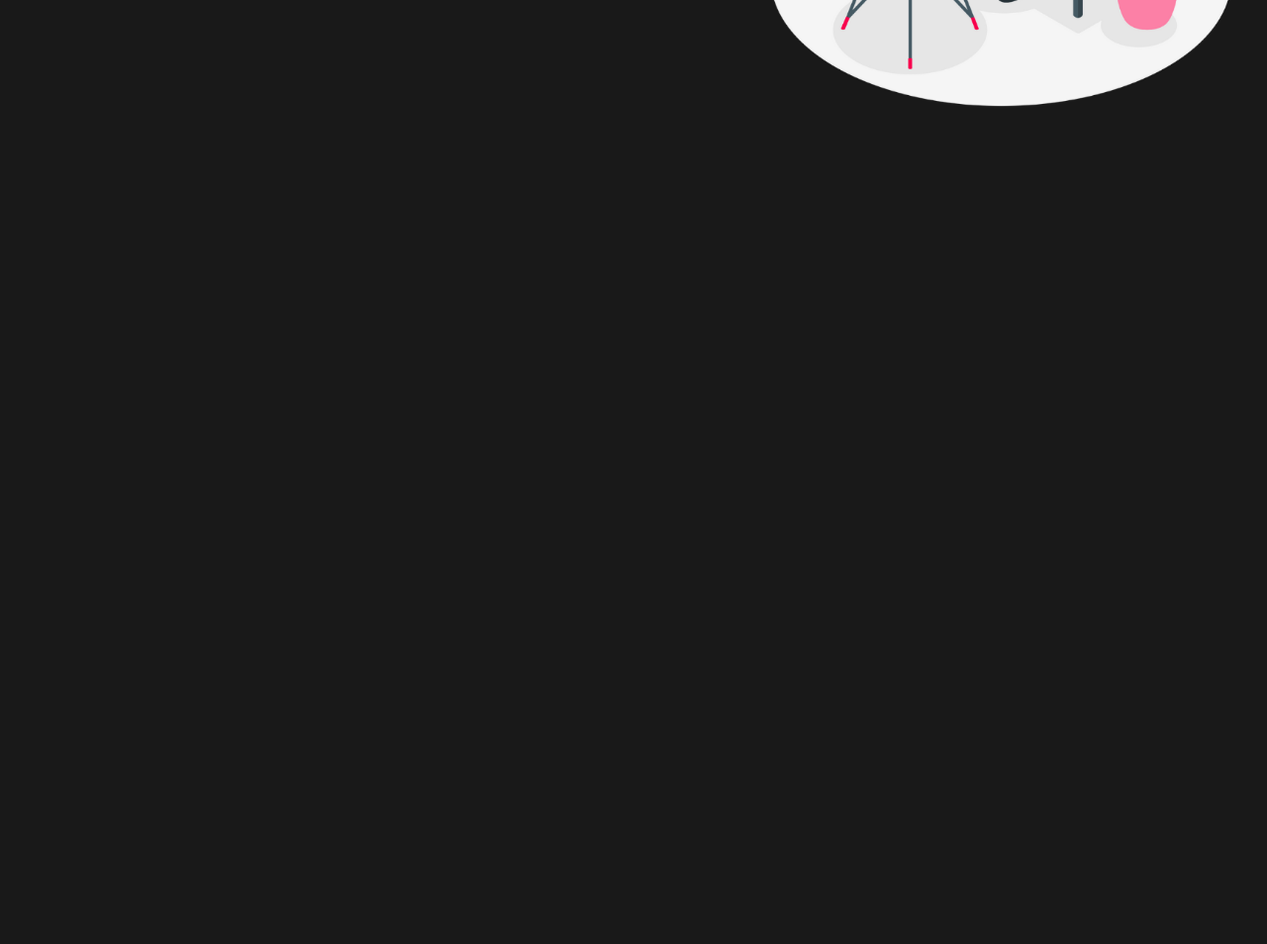
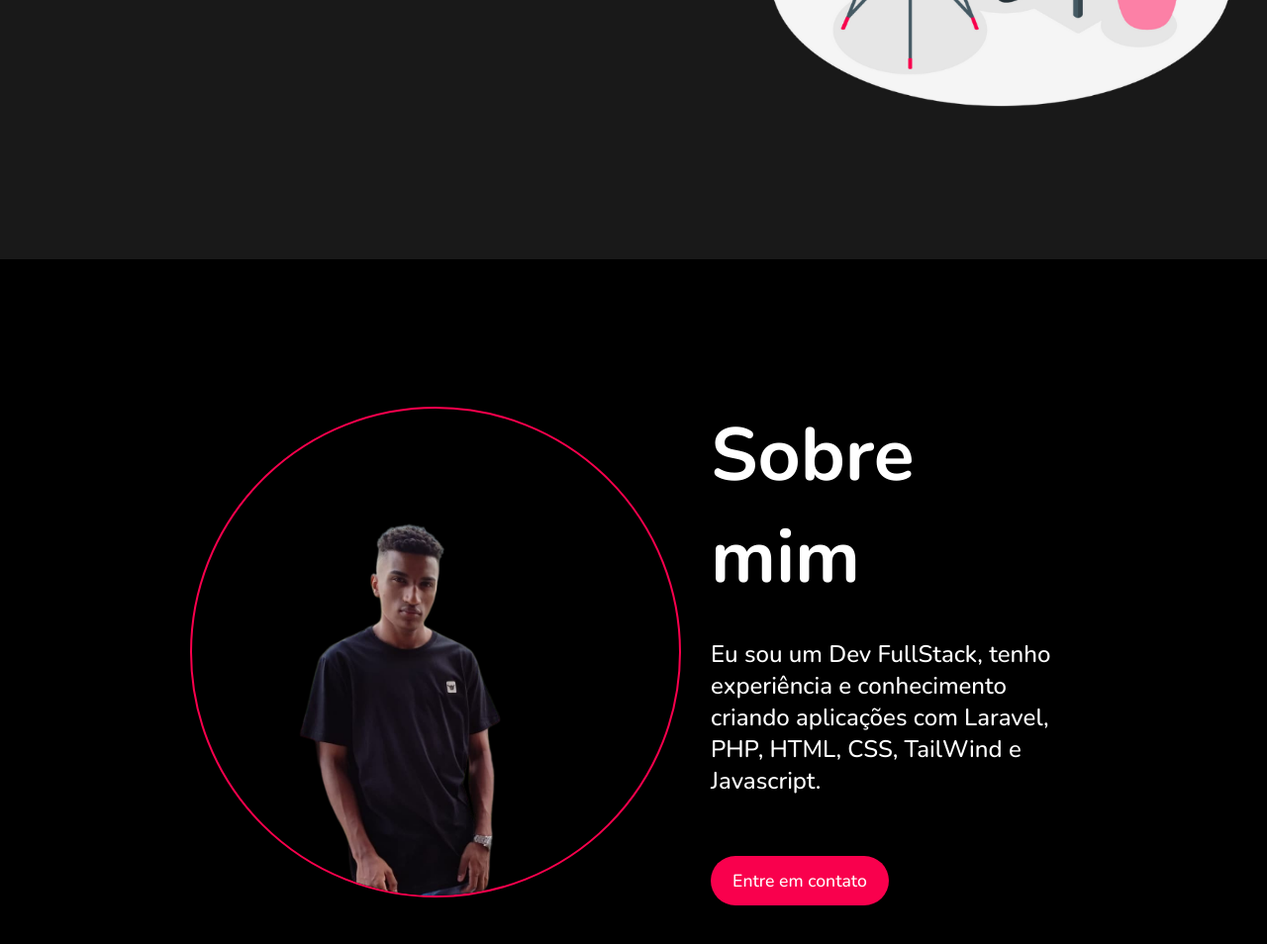
Before and after one commit to GustavoPrado20/portifolio, a plain HTML site: page views/index.html in a window 1280 px wide. Shown: the part 538-1492 px from the top of the page at 99% size. Before the commit the page ends 800 px from the top, so only its background shows below. Drawn offline with nearby package versions, Linux system fonts and the light colour scheme.

Commit message:
V2.1
parte sobre mim

```diff
--- a/public/css/main.css
+++ b/public/css/main.css
@@ -5,9 +5,9 @@
     font-family: 'nunito', sans-serif;
 }
 
-body {
+.container-1 {
     height: 100vh;
-    width: 100vw;
+    width: 100%;
     background: #191919;
     background-image: url('../img/Design sem nome.png');
     background-size: cover;
@@ -66,3 +66,51 @@ body {
     color: #ffffff;
     font-size: 1.5rem;
 }
+
+.container-2 main{
+    display: flex;
+    height: 100vh;
+    width: 100%;
+    align-items: center;
+    padding: 60px 15%;
+    background-color: #000000;
+}
+
+.container-2 main figure {
+    margin-right: 30px;
+}
+
+.container-2 main figure img {
+    height: 62vh;
+    border-radius: 100%;
+    border: 2px solid #f9004d;
+}
+
+.container-2 main section h2 {
+    color: #ffffff;
+    font-size: 4.7rem;
+}
+
+.container-2 main section p {
+    color: #ffffff;
+    font-size: 1.5rem;
+    margin-top: 30px;
+    margin-bottom: 60px;
+}
+
+.container-2 main section button {
+    background-color: #f9004d;
+    color: #ffffff;
+    font-size: 1.1rem;
+    width: 180px;
+    height: 50px;
+    border: none;
+    border-radius: 26px;
+    cursor: pointer;
+}
+
+.container-2 main section button:hover {
+    background-color: #000000;
+    border: 3px solid #f9004d;
+    transition: 0.2s;
+}
--- a/views/index.html
+++ b/views/index.html
@@ -14,6 +14,7 @@
     </head>
 
     <body>
+        <section class="container-1">
             <header>
                 <nav class="nav-header">
                     <h2 class="logo">Portifo<span>lio</span></h2>
@@ -34,5 +35,24 @@
                     <h3>Programador FullStack</h3>
                 </section>
             </main>
+        </section>
+
+        <section class="container-2">
+            <main>
+                <figure>
+                    <img src="../public/img/PhotoRoom-20230727_145628.png" alt="Gustavo Prado">
+                </figure>
+
+                <section>
+                    <h2>Sobre mim</h2>
+                    <p>
+                        Eu sou um Dev FullStack, tenho experiência e conhecimento criando aplicações com Laravel, PHP, HTML, CSS, TailWind e Javascript.
+                    </p>
+                    <button>
+                        Entre em contato
+                    </button>
+                </section>
+            </main>
+        </section>
     </body>
 </html>
```
Also changed, not shown: public/img/PhotoRoom-20230727_145628.png (added). Lines whose indentation alone changed are shown as unchanged.
